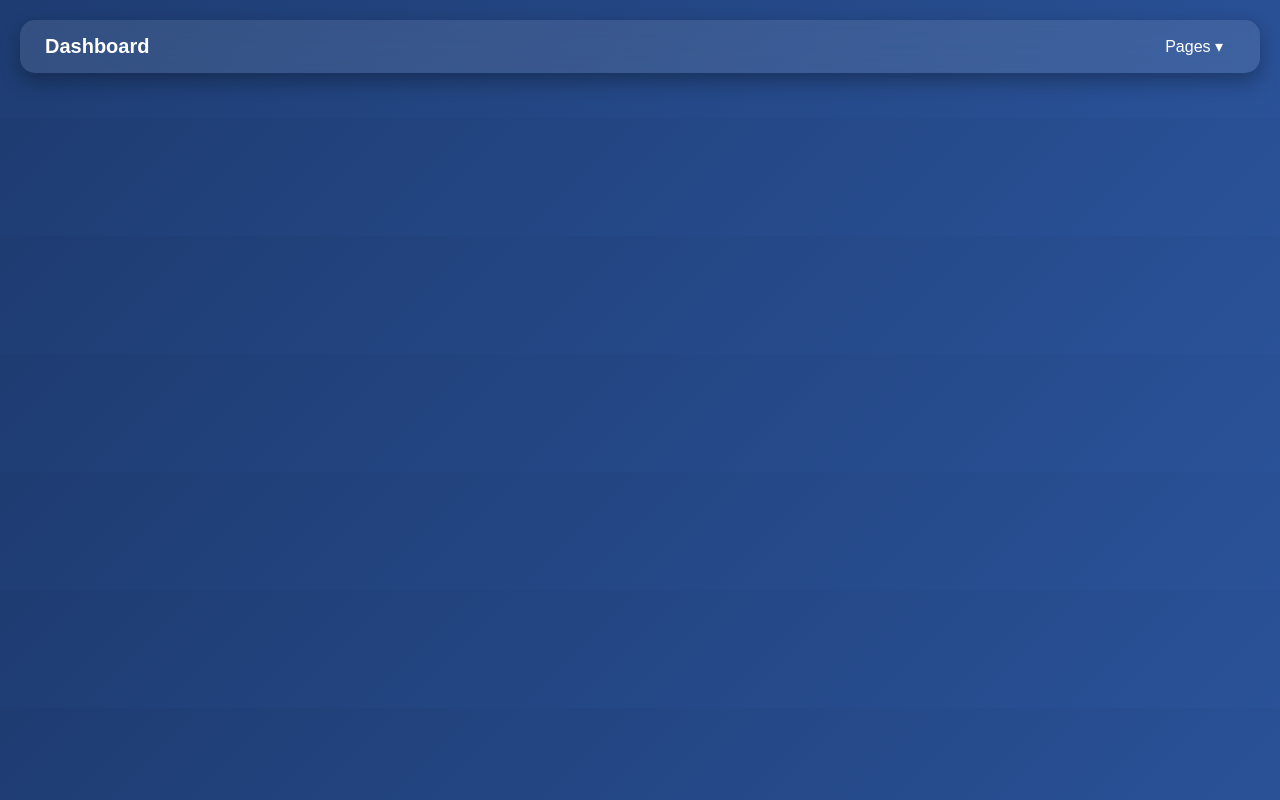
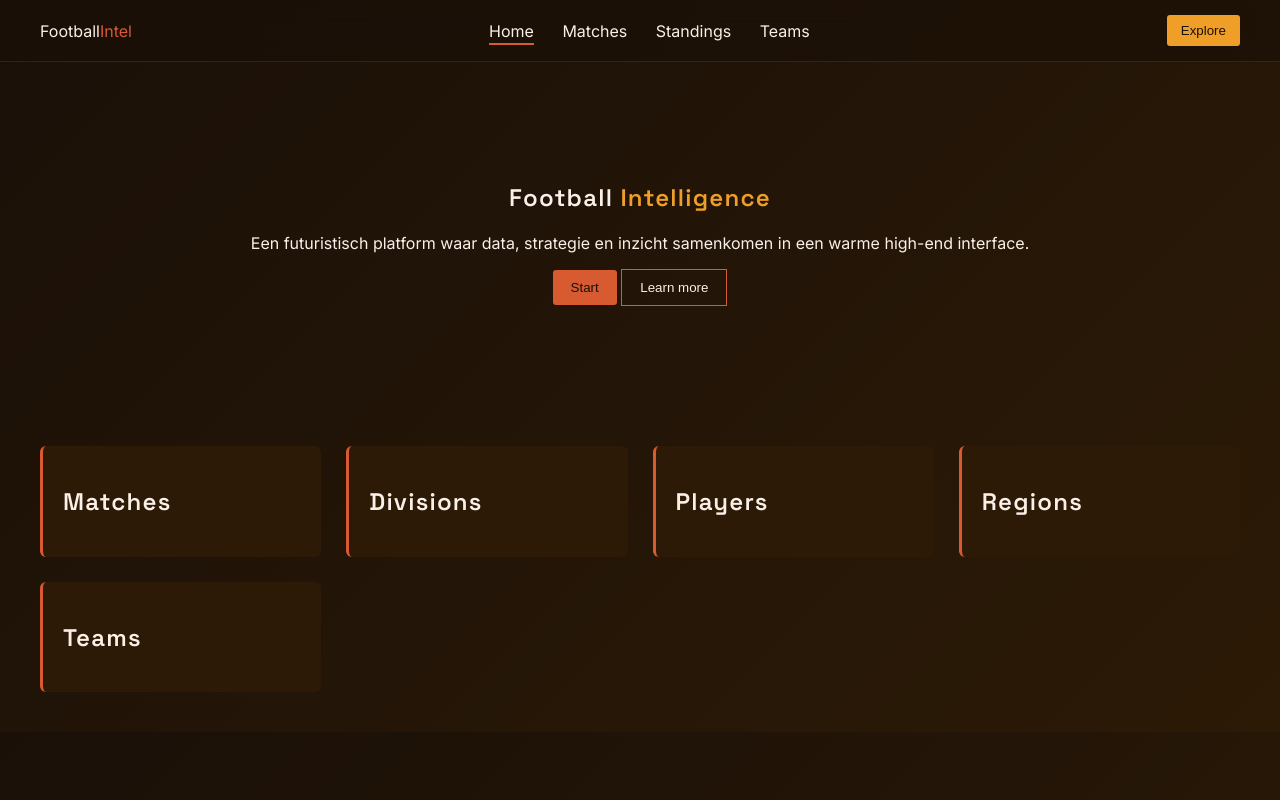
Before and after one commit to degrieckviktor-cell/Eindproject_Voetbal_Frontend, a website: page public/index.html in a window 1280 px wide. Drawn offline with Linux system fonts and the light colour scheme; no server answers.

Commit message:
Design upgrade

```diff
--- a/public/Style.css
+++ b/public/Style.css
@@ -1,138 +1,179 @@
-body {
-    font-family: Arial, sans-serif;
-    background: linear-gradient(135deg, #1e3c72, #2a5298);
-    color: white;
-    margin: 0;
-    padding: 20px;
+/* =======================
+   VARIABLES (THEME)
+======================= */
+:root {
+    --bg-dark: #1A1008;
+    --bg-card: #2C1A06;
+
+    --accent: #D85A30;
+    --accent-light: #EF9F27;
+
+    --text-main: #FAF0E8;
+    --text-muted: #d9cfc6;
 }
 
-h1 {
-    text-align: center;
-    margin-bottom: 30px;
+/* =======================
+   GLOBAL
+======================= */
+body {
+    margin: 0;
+    font-family: 'Inter', sans-serif;
+
+    background: linear-gradient(135deg, var(--bg-dark), var(--bg-card));
+    color: var(--text-main);
 }
 
+/* TITELS */
+h1, h2 {
+    font-family: 'Space Grotesk', sans-serif;
+    letter-spacing: 0.05em;
+}
+
+/* =======================
+   NAVBAR
+======================= */
+.navbar {
+    position: sticky;
+    top: 0;
+
+    display: flex;
+    justify-content: space-between;
+    align-items: center;
+
+    padding: 15px 40px;
+
+    background: rgba(26,16,8,0.6);
+    backdrop-filter: blur(12px);
+
+    border-bottom: 1px solid rgba(216,90,48,0.2);
+}
+
+.logo span {
+    color: var(--accent);
+}
+
+.nav-links a {
+    margin: 0 12px;
+    text-decoration: none;
+
+    color: var(--text-main);
+
+    position: relative;
+}
+
+.nav-links a.active::after {
+    content: "";
+    position: absolute;
+    bottom: -4px;
+    left: 0;
+
+    width: 100%;
+    height: 2px;
+
+    background: var(--accent);
+}
+
+/* CTA */
+.cta {
+    background: var(--accent-light);
+    color: var(--bg-dark);
+
+    border: none;
+    border-radius: 3px;
+
+    padding: 8px 14px;
+    cursor: pointer;
+}
+
+/* =======================
+   HERO
+======================= */
+.hero {
+    text-align: center;
+    padding: 100px 20px;
+}
+
+.hero span {
+    color: var(--accent-light);
+}
+
+/* =======================
+   CONTAINER
+======================= */
 .container {
     display: grid;
-    grid-template-columns: repeat(auto-fit, minmax(250px, 1fr));
-    gap: 20px;
+    grid-template-columns: repeat(auto-fit, minmax(280px, 1fr));
+
+    gap: 25px;
+    padding: 40px;
 }
 
+/* =======================
+   CARDS
+======================= */
 .card {
-    background: rgba(255, 255, 255, 0.1);
-    border-radius: 15px;
-    padding: 15px;
-    backdrop-filter: blur(10px);
-    box-shadow: 0 8px 20px rgba(0,0,0,0.3);
+    background: var(--bg-card);
+
+    border-left: 3px solid var(--accent);
+    border-radius: 6px;
+
+    padding: 20px;
+
     transition: 0.3s;
 }
 
 .card:hover {
-    transform: translateY(-5px);
+    transform: translateY(-2px);
+    box-shadow: 0 0 10px rgba(216,90,48,0.3);
 }
 
-.card h2 {
-    margin-top: 0;
-    border-bottom: 1px solid rgba(255,255,255,0.3);
-    padding-bottom: 5px;
+/* =======================
+   MATCHES
+======================= */
+.match {
+    background: var(--bg-card);
+
+    border-left: 3px solid var(--accent);
+    border-radius: 6px;
+
+    padding: 15px;
+    margin-bottom: 15px;
+
+    transition: 0.3s;
 }
 
-.item {
-    background: rgba(255,255,255,0.15);
-    margin: 10px 0;
-    padding: 10px;
-    border-radius: 10px;
-}
-/* NAVBAR */
-.navbar {
-    display: flex;
-    justify-content: space-between;
-    align-items: center;
-    padding: 15px 25px;
-    margin-bottom: 25px;
-
-    background: rgba(255, 255, 255, 0.1);
-    backdrop-filter: blur(12px);
-    -webkit-backdrop-filter: blur(12px);
-
-    border-radius: 15px;
-    box-shadow: 0 8px 20px rgba(0,0,0,0.3);
+.match:hover {
+    transform: translateY(-2px);
 }
 
-/* Logo */
-.logo {
-    font-size: 20px;
-    font-weight: bold;
-}
+/* =======================
+   BUTTONS
+======================= */
+.btn-primary {
+    background: var(--accent);
+    color: var(--bg-dark);
 
-/* NAV LINKS */
-.nav-links {
-    list-style: none;
-    display: flex;
-    gap: 20px;
-    margin: 0;
-    padding: 0;
-}
+    border: none;
+    border-radius: 3px;
 
-.nav-links a,
-.drop-trigger {
-    text-decoration: none;
-    color: white;
-    padding: 8px 12px;
-    border-radius: 8px;
-    transition: 0.3s;
+    padding: 10px 18px;
+
     cursor: pointer;
 }
 
-/* Hover effect */
-.nav-links a:hover,
-.drop-trigger:hover {
-    background: rgba(255,255,255,0.2);
+.btn-ghost {
+    background: transparent;
+    border: 1px solid var(--accent);
+
+    color: var(--text-main);
+
+    padding: 10px 18px;
+
+    cursor: pointer;
 }
 
-/* DROPDOWN */
-.dropdown {
-    position: relative;
+/* HOVER */
+.btn-primary:hover,
+.btn-ghost:hover {
+    transform: translateY(-2px);
 }
-
-/* Menu hidden by default */
-.dropdown-menu {
-    position: absolute;
-    top: 120%;
-    right: 0;
-
-    list-style: none;
-    padding: 10px;
-    margin: 0;
-
-    background: rgba(255,255,255,0.15);
-    backdrop-filter: blur(12px);
-
-    border-radius: 10px;
-    box-shadow: 0 10px 25px rgba(0,0,0,0.3);
-
-    opacity: 0;
-    transform: translateY(10px);
-    pointer-events: none;
-
-    transition: all 0.3s ease;
-}
-
-/* Items */
-.dropdown-menu li a {
-    display: block;
-    padding: 8px 12px;
-    color: white;
-    border-radius: 8px;
-}
-
-/* Hover item */
-.dropdown-menu li a:hover {
-    background: rgba(255,255,255,0.2);
-}
-
-/* SHOW dropdown (smooth animatie) */
-.dropdown:hover .dropdown-menu {
-    opacity: 1;
-    transform: translateY(0);
-    pointer-events: auto;
-}
--- a/public/index.html
+++ b/public/index.html
@@ -2,28 +2,76 @@
 <html lang="nl">
 <head>
     <meta charset="UTF-8">
-    <title>Voetbal Dashboard</title>
+    <title>Football Intelligence</title>
+
+    <!-- Fonts -->
+    <link href="https://fonts.googleapis.com/css2?family=Space+Grotesk:wght@400;600&family=Inter:wght@300;400;500&display=swap" rel="stylesheet">
+
     <link rel="stylesheet" href="style.css">
 </head>
+
 <body>
 
-    <nav class="navbar">
-    <div class="logo">Dashboard</div>
+<!-- NAVBAR -->
+<nav class="navbar">
+    <div class="logo">Football<span>Intel</span></div>
 
-    <ul class="nav-links">
+    <div class="nav-links">
+        <a href="index.html" class="active">Home</a>
+        <a href="matches.html">Matches</a>
+        <a href="Standings.html">Standings</a>
+        <a href="Teams.html">Teams</a>
+    </div>
 
-        <li class="dropdown">
-            <span class="drop-trigger">Pages ▾</span>
-            <ul class="dropdown-menu">
-                <li><a href="matches.html">Matches</a></li>
-                <li><a href="Standings.html">Standings</a></li>
-                <li><a href="Teams.html">Teams</a></li>
-                <li><a href="Teams_Details.html">Team Details</a></li>
-            </ul>
-        </li>
-    </ul>
+    <button class="cta">Explore</button>
 </nav>
 
-    <script src="script.js"></script>
+<!-- HERO -->
+<section class="hero">
+    <h1>
+        Football <span>Intelligence</span>
+    </h1>
+
+    <p>
+        Een futuristisch platform waar data, strategie en inzicht samenkomen in een warme high-end interface.
+    </p>
+
+    <div class="hero-buttons">
+        <button class="btn-primary">Start</button>
+        <button class="btn-ghost">Learn more</button>
+    </div>
+</section>
+
+<!-- DASHBOARD -->
+<main class="container">
+
+    <div class="card">
+        <h2>Matches</h2>
+        <div class="weer" id="matches"></div>
+    </div>
+
+    <div class="card">
+        <h2>Divisions</h2>
+        <div class="weer" id="divisions"></div>
+    </div>
+
+    <div class="card">
+        <h2>Players</h2>
+        <div class="weer" id="players"></div>
+    </div>
+
+    <div class="card">
+        <h2>Regions</h2>
+        <div class="weer" id="regions"></div>
+    </div>
+
+    <div class="card">
+        <h2>Teams</h2>
+        <div class="weer" id="teams"></div>
+    </div>
+
+</main>
+
+<script src="script.js"></script>
 </body>
 </html>
```
Also changed, not shown: public/Matches.html (+28 -62 lines).
